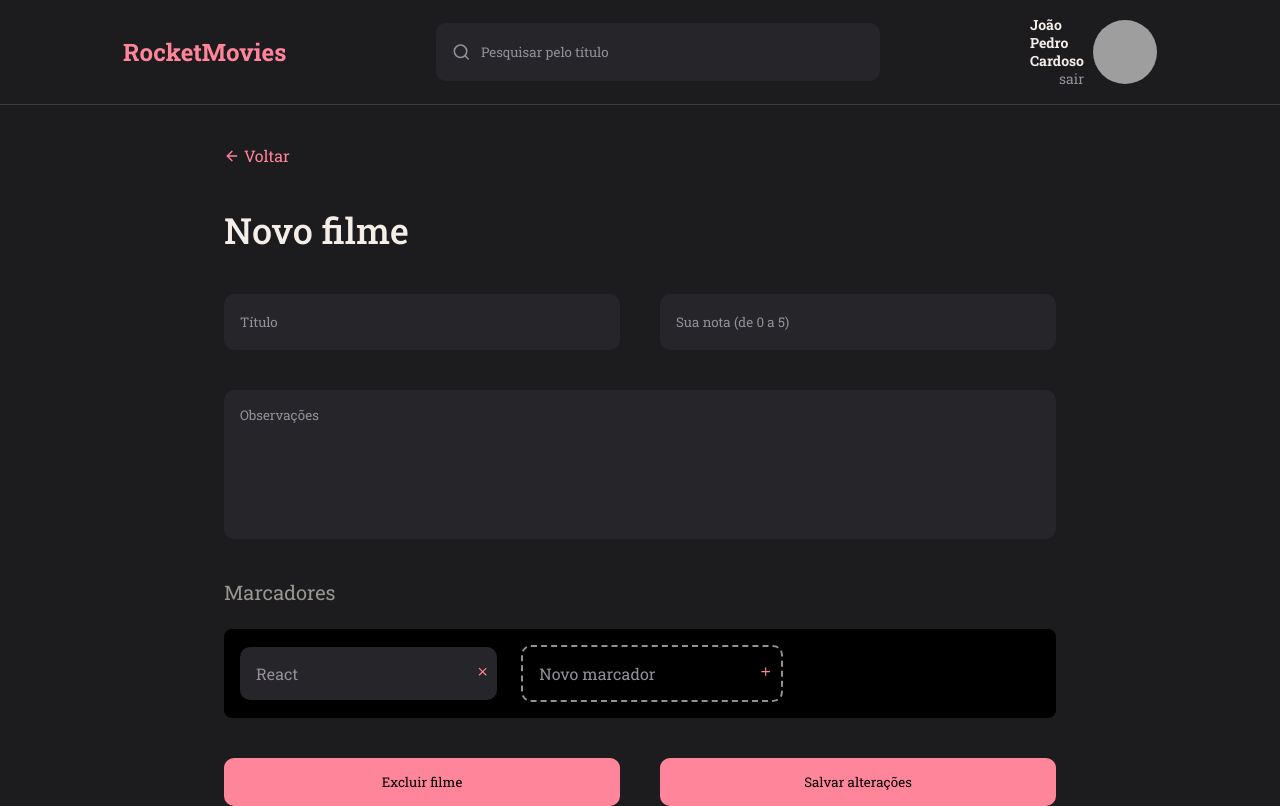
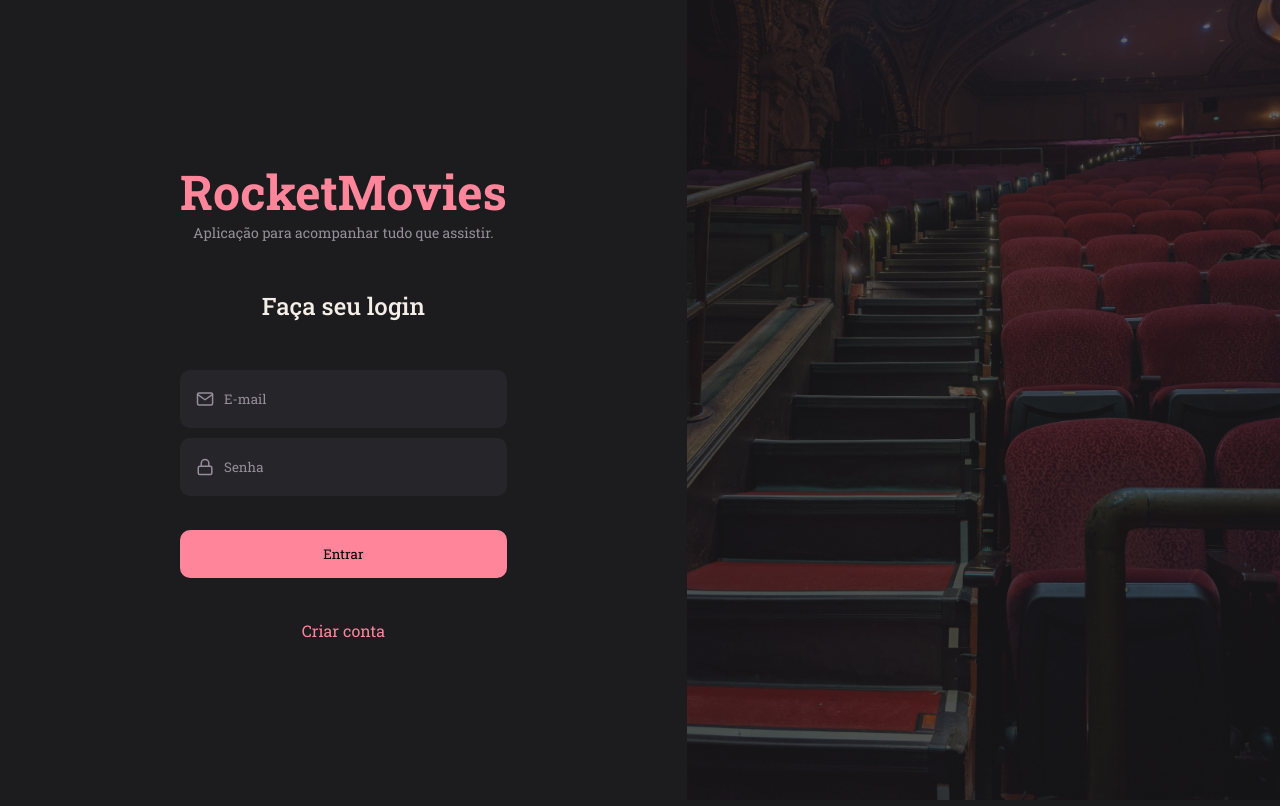
Before and after one commit to jpedr0c/rocketMovies, a React (Vite) app: page / in a window 1280 px wide. Built offline with nearby package versions, Linux system fonts and the light colour scheme; grey boxes are pictures that could not be loaded.

Commit message:
feat: create router for app

```diff
--- a/src/main.jsx
+++ b/src/main.jsx
@@ -3,13 +3,13 @@ import ReactDOM from 'react-dom/client';
 import { ThemeProvider } from 'styled-components';
 import GlobalStyles from './styles/global';
 import theme from './styles/theme'
-import { Add } from './pages/Add';
+import { Routes } from './routes';
 
 ReactDOM.createRoot(document.getElementById('root')).render(
   <React.StrictMode>
     <ThemeProvider theme={theme}>
       <GlobalStyles />
-      <Add />
+      <Routes />
     </ThemeProvider>
   </React.StrictMode>,
 )
--- /dev/null
+++ b/src/routes/app.routes.jsx
@@ -0,0 +1,16 @@
+import { Routes, Route } from 'react-router-dom';
+import { Add } from '../pages/Add';
+import { Home } from '../pages/Home';
+import { MoviePreview } from '../pages/MoviePreview';
+import { Profile } from '../pages/Profile';
+
+export function AppRoutes() {
+  return(
+    <Routes>
+      <Route path='/' element={<Home/>}/>
+      <Route path='/add' element={<Add/>}/>
+      <Route path='/profile' element={<Profile/>}/>
+      <Route path='/movie_preview/:id' element={<MoviePreview/>}/>
+    </Routes>
+  );
+}
--- /dev/null
+++ b/src/routes/auth.routes.jsx
@@ -0,0 +1,12 @@
+import { Routes, Route } from 'react-router-dom';
+import { SignIn } from '../pages/SignIn';
+import { SignUp } from '../pages/SignUp';
+
+export function AuthRoutes() {
+  return(
+    <Routes>
+      <Route path='/' element={<SignIn/>}/>
+      <Route path='/register' element={<SignUp/>}/>
+    </Routes>
+  );
+}
--- /dev/null
+++ b/src/routes/index.jsx
@@ -0,0 +1,11 @@
+import { BrowserRouter } from "react-router-dom";
+import { AppRoutes } from "./app.routes";
+import { AuthRoutes } from "./auth.routes";
+
+export function Routes() {
+  return(
+    <BrowserRouter>
+      <AuthRoutes/>
+    </BrowserRouter>
+  );
+}
```
